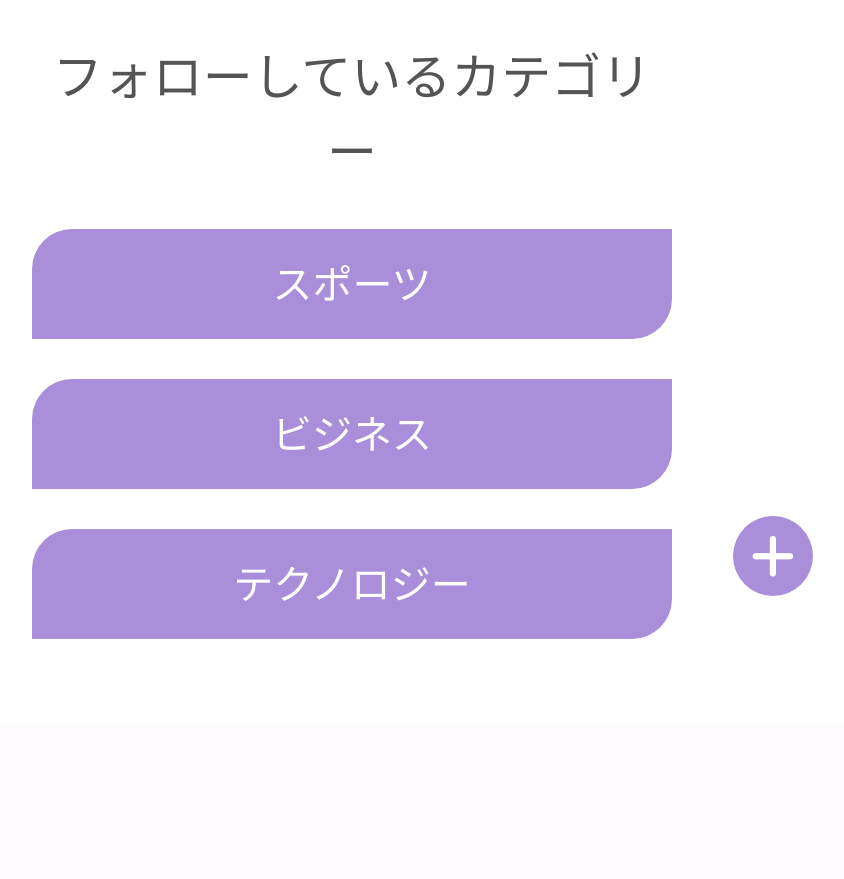
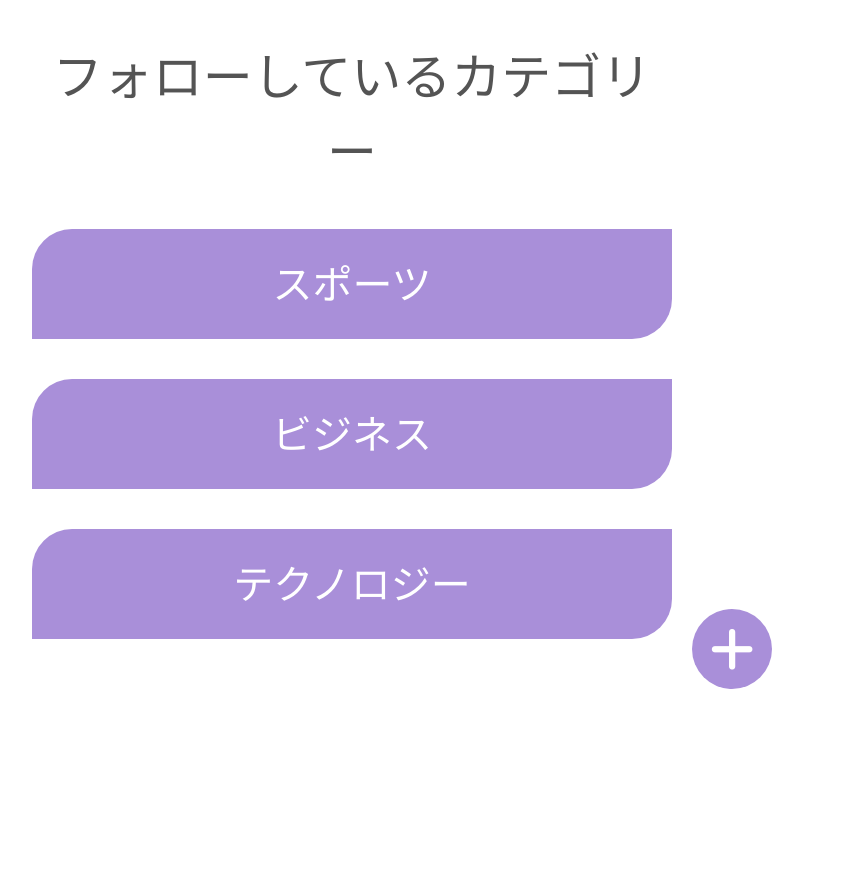
Before and after one commit to Team-H-2-32/news_box, a Django app: page / in a window 1280 px wide. Shown: the part 76-955 px from the top of the page, without its empty margins (288-1132 px from the left). Before the commit the page ends 715 px from the top, so only its background shows below. Run offline with Django 4.2, Linux system fonts and the light colour scheme; a user stored in the database is signed in; parts of the project's set-up code (start-up, migrations or seed data) failed here and were passed over.

Commit message:
home.html

```diff
--- a/news_app/templates/news_app/home.html
+++ b/news_app/templates/news_app/home.html
@@ -2,13 +2,13 @@
 {% block content %}
 <!--body-->
 <div class="container-fluid">
-    <div class="row">
+    <div class="row" style="padding-bottom: 200px">
         <div class="col-sm-3">
 
         </div>
         <div class="col-sm-6">
             <div class="row">
-                <p style="font-size: 50px; text-align: center; margin: 40px 0; color: #545454;">フォローしているカテゴリー</p>
+                <p style="font-size: 50px; text-align: center; margin: 40px 0; color: #545454">フォローしているカテゴリー</p>
                 <button class="border_radius_button hover_color_button" style="width: 100%; height: 110px; margin-bottom: 40px;">
                     <p style="font-size: 40px; margin: 0; text-align: center">スポーツ</p>
                 </button>
@@ -20,11 +20,15 @@
                 </button>
             </div>
         </div>
-        <div class="col-sm-3">
-            <button class="hover_color_button primary_color" style=" width: 80px; height: 80px; border-radius: 50%; border: none; position: absolute; bottom: 16%; right: 14%;">
-                <i class="fa-solid fa-plus" style="font-size: 50px; color: white;"></i>
+        <div class="col-sm-3" style="position: relative">
+            <button class="hover_color_button primary_color plus_button" style=" width: 80px; height: 80px; border-radius: 50%; border: none; position: absolute; top: calc(100% - 70px);; right: 220px;">
+                <i class="fa-solid fa-plus plus_icon" style="font-size: 50px;"></i>
             </button>
         </div>
     </div>
+
 </div>
 {% endblock %}
+<!--    <img src="{{user.profile_pic.url}}" style="width: 100px; height: 100px; border-radius: 50%;">-->
+<!--    <p><a href="{% url 'user:logout_verify' %} " >Log out</a></p>-->
+<!--    <p><a href="{% url 'user:edit-profile' %}">Edit</a></p>-->
```
